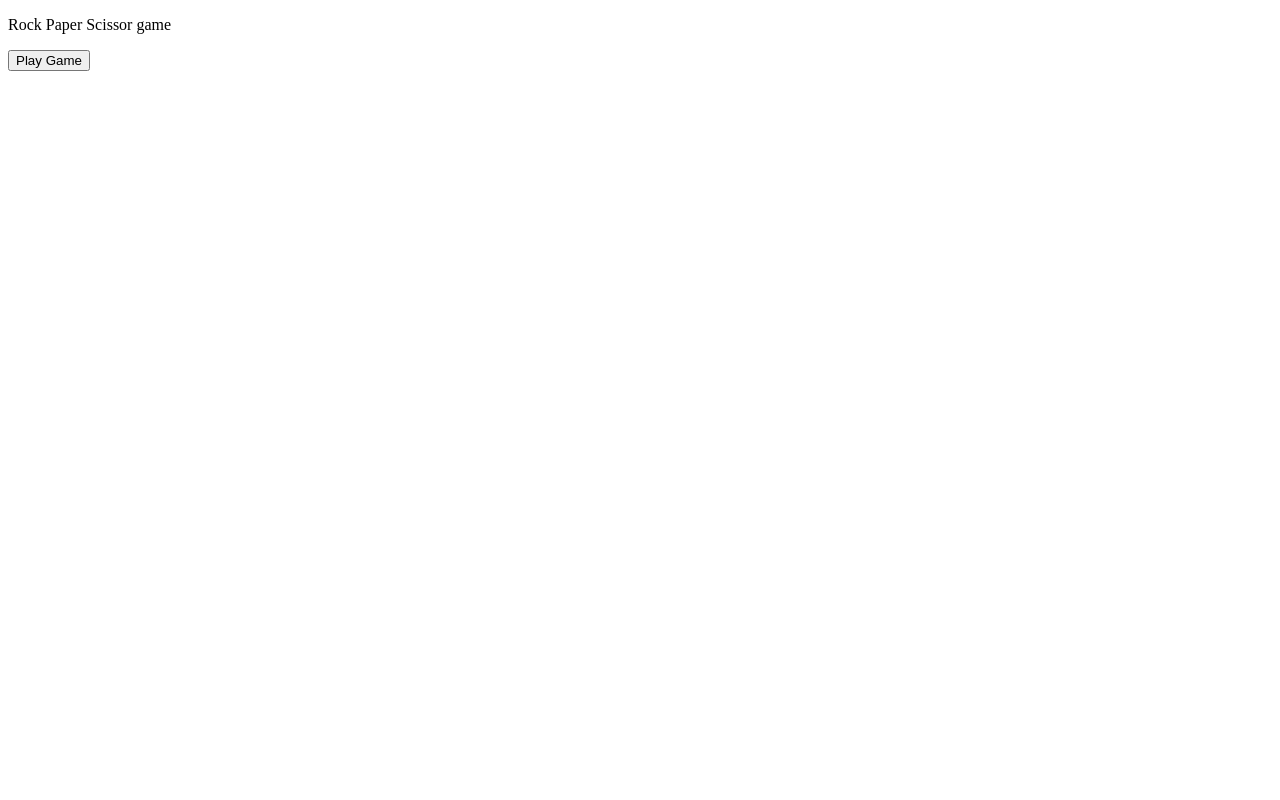
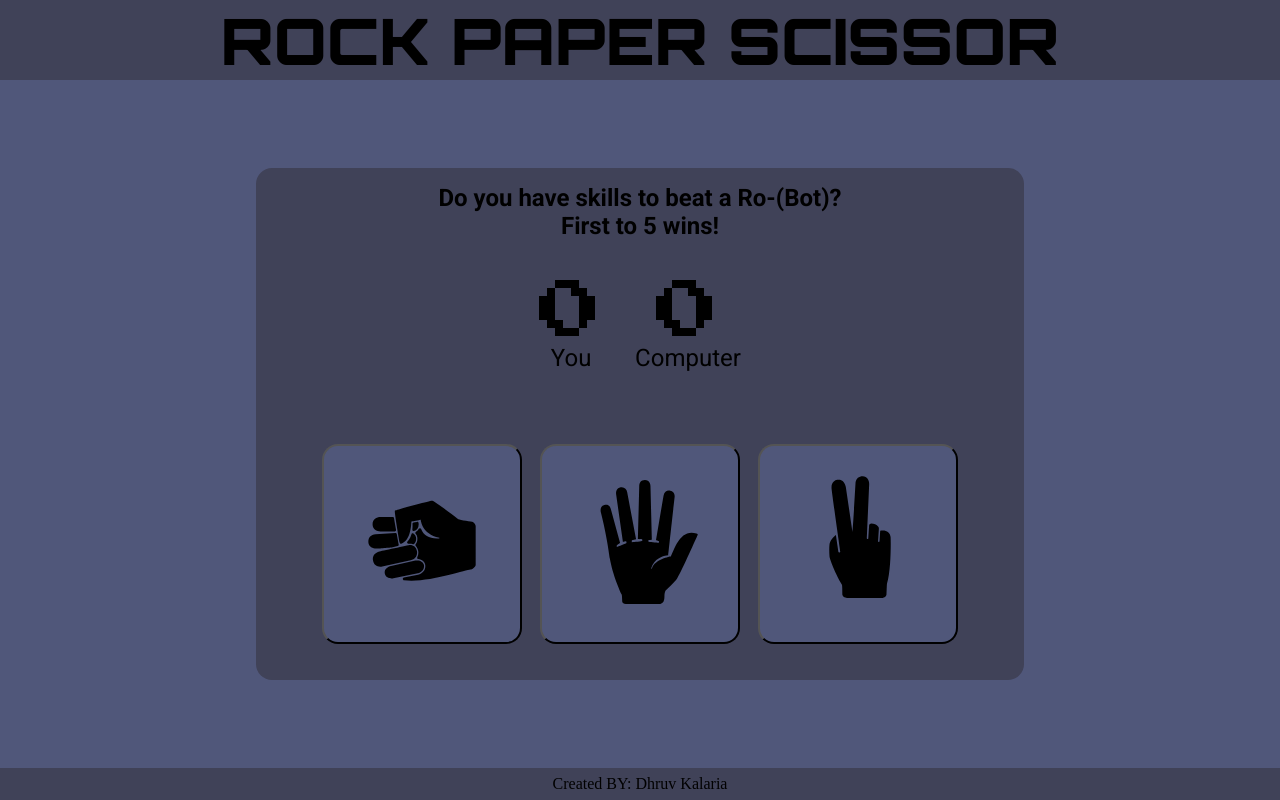
Before and after one commit to dbkalaria/Rock-Paper-Scissor, a plain HTML site: page index.html in a window 1280 px wide. Drawn offline with Linux system fonts and the light colour scheme.

Commit message:
add UI for game.

```diff
--- a/index.html
+++ b/index.html
@@ -4,12 +4,46 @@
     <meta charset="UTF-8">
     <meta http-equiv="X-UA-Compatible" content="IE=edge">
     <meta name="viewport" content="width=device-width, initial-scale=1.0">
-    <title>Rock-Paper_Scissor Game</title>
+    <title>Rock Paper Scissor</title>
     <script src="script.js"></script>
+    <link rel="stylesheet" href="style.css">
+
+    <link rel="preconnect" href="https://fonts.googleapis.com">
+    <link rel="preconnect" href="https://fonts.gstatic.com" crossorigin>
+    <link href="https://fonts.googleapis.com/css2?family=Orbitron:wght@900&family=Press+Start+2P&family=Roboto:ital,wght@0,400;0,500;0,700;0,900;1,400&display=swap" rel="stylesheet">
 
 </head>
 <body>
-    <p>Rock Paper Scissor game</p>
-<input type = "button" onclick = "game()" value = "Play Game">
+    <div class="header"><h1>ROCK PAPER SCISSOR</h1></div>
+    <div class="content">
+        <div class="container">
+            <div class="description">
+                <h2>Do you have skills to beat a Ro-(Bot)?</h2>
+                <h2>First to 5 wins!</h2>
+            </div>
+            <div class="summary">
+                <div class="player">
+                    <div class="score" id="player-score">0</div>
+                    <div class="name">You</div>
+                </div>
+                <div class="computer">
+                    <div class="score" id="computer-score">0</div>
+                    <div class="name">Computer</div>
+                </div>
+            </div>
+            <div class="options">
+                <button class="rock" onclick="game('rock')">
+                    <img src="./images/rock.svg" alt="">
+                </button>
+                <button class="paper" type="button" onclick="game('paper')" >
+                    <img src="./images/paper.svg" alt="">
+                </button>
+                <button class="scissor" type="button" onclick="game('scissor')">
+                    <img src="./images/scissor.svg" alt="">
+                </button>
+            </div>
+        </div>
+    </div>
+    <div class="footer">Created BY: Dhruv Kalaria</div>
 </body>
 </html>
--- a/script.js
+++ b/script.js
@@ -1,3 +1,5 @@
+let playerScore = 0
+let computerScore = 0
 const choices = ["rock", "paper", "scissor"]
 
 function getComputerSelection() {
@@ -6,7 +8,9 @@ function getComputerSelection() {
 }
 
 function playRound(playerSelection, computerSelection) {
-    if (playerSelection == "rock" && computerSelection == "scissor") {
+    if (playerSelection === computerSelection) {
+        return "Draw"
+    } else if (playerSelection == "rock" && computerSelection == "scissor") {
         return "player";
     } else if (playerSelection == "paper" && computerSelection == "rock") {
         return "player";
@@ -17,33 +21,32 @@ function playRound(playerSelection, computerSelection) {
     }
 }
 
-function game() {
-    let playerScore = 0
-    let computerScore = 0
+function game(playerSelection) {
+    const computerSelection = getComputerSelection();
+    const currentPlayerScore = document.getElementById("player-score");
+    const currentComputerScore = document.getElementById("computer-score");
 
-    while (playerScore < 5 && computerScore < 5) {
-        console.log(playerScore)
-        console.log(computerScore)
-        const computerSelection = getComputerSelection();
-        let playerSelection = prompt("Select between rock, paper or scissor.").toLowerCase();
-        while (true) {
-            if (choices.includes(playerSelection)) {
-                break
-            } else {
-                playerSelection = prompt("please select between rock, paper or scissor only!").toLowerCase();
-            }
-        }
+    round_winner = playRound(playerSelection, computerSelection);
 
-        round_winner = playRound(playerSelection, computerSelection);
-        if (round_winner == "player") {
-            playerScore++;
-        } else {
-            computerScore++;
-        }
+    if (round_winner == "player") {
+        ++playerScore;
+        currentPlayerScore.innerHTML = playerScore;
+    } else if (round_winner == "computer") {
+        ++computerScore;
+        currentComputerScore.innerHTML = computerScore;
     }
+
     if (playerScore === 5) {
+        playerScore = 0
+        computerScore = 0
+        currentPlayerScore.innerHTML = 0;
+        currentComputerScore.innerHTML = 0;
         alert("Hurray! You Win.");
-    } else {
-        alert("Computer Wins!");
+    } else if (computerScore === 5) {
+        playerScore = 0
+        computerScore = 0
+        currentPlayerScore.innerHTML = 0;
+        currentComputerScore.innerHTML = 0;
+        alert("Oops! Computer Wins.");
     }
 }
--- a/style.css
+++ b/style.css
@@ -0,0 +1,105 @@
+* {
+    padding: 0;
+    margin: 0;
+    box-sizing: border-box;
+}
+
+:root {
+    --header-height: 10vh;
+    --footer-height: 4vh;
+    --content-height: calc(100vh - calc(var(--header-height) + var(--footer-height)));
+    --container-height: calc(60% * var(--content-height));
+}
+
+body {
+    display: flex;
+    flex-direction: column;
+    height:100%;
+}
+
+.header,
+.footer {
+    display: flex;
+    align-items: center;
+    justify-content: center;
+    background-color: #404258;
+    color: black;
+}
+
+.content {
+    height: var(--content-height);
+    background-color: #50577A;
+    display: flex;
+    justify-content: center;
+    align-items: center;
+}
+
+.container {
+    height: 64vh;
+    width: 60vw;
+    background-color: #404258;
+    display: flex;
+    flex-direction: column;
+    border-radius: 16px;
+}
+
+.description {
+    display: flex;
+    font-family: Roboto;
+    font-size: 16px;
+    flex-direction: column;
+    justify-content: center;
+    align-items: center;
+    padding: 16px;
+
+}
+
+.summary {
+    padding: 24px 0;
+    display: flex;
+    justify-content: center;
+    gap: 32px;
+}
+
+.score {
+    font-family: 'Press Start 2P';
+    font-size: 64px;
+    text-align: center;
+}
+
+.name {
+    font-family: Roboto;
+    font-size: 24px;
+    text-align: center;
+}
+
+.options {
+    display: flex;
+    justify-content: space-evenly;
+    margin: 48px;
+}
+
+.rock,
+.paper,
+.scissor {
+    height: 200px;
+    width: 200px;
+    border-radius: 16px;
+    background-color: #50577A;
+}
+
+img {
+    width: 200px;
+    height: auto;
+}
+
+
+.header {
+    height: var(--header-height);
+    font-family: Orbitron;
+    font-size: 32px;
+}
+
+.footer {
+    height: var(--footer-height);
+}
```
Also changed, not shown: images/paper.svg (added), images/rock.svg (added), images/scissor.svg (added).
